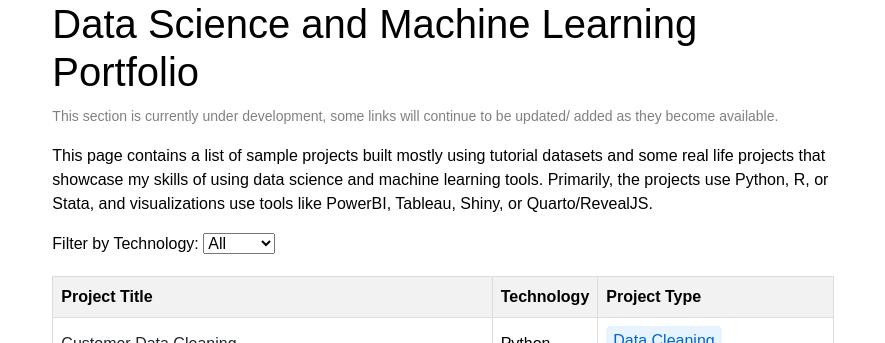
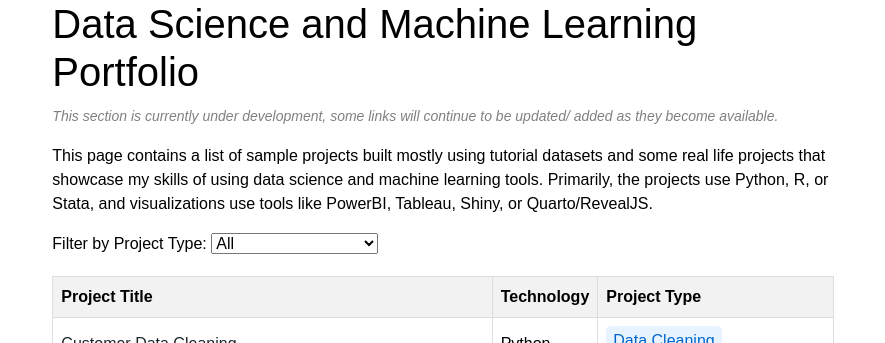
Before and after one commit to masud90/masud90.github.io, a Jekyll site: the page built from datascience.md, in a window 1280 px wide. Shown: the part 193-536 px from the top of the page, without its empty margins (197-1082 px from the left). Built offline with Jekyll 4.4.1, drawn with Linux system fonts in a browser that asks for light colours.

Commit message:
update datascience.html
update filter to use project type categories.
update disclaimer text formatting

```diff
--- a/_layouts/datascience.html
+++ b/_layouts/datascience.html
@@ -16,20 +16,29 @@
     {% include header.html %}
     <div class="container">
       <h1>{{ page.title }}</h1>
-      <p style="color:#808080;"><small>
+      <p style="color:#808080;"><em><small>
         This section is currently under development, some links will continue to be updated/ added as they become available.
-    </small></p>
+    </small></em></p>
       <p>
         This page contains a list of sample projects built mostly using tutorial datasets and some real life projects that showcase my skills of using data science and machine learning tools. Primarily, the projects use Python, R, or Stata, and visualizations use tools like PowerBI, Tableau, Shiny, or Quarto/RevealJS.
     </p>
       <!-- Filter Dropdown -->
       <div class="filter-container">
-        <label for="technologyFilter">Filter by Technology:</label>
-        <select id="technologyFilter" onchange="filterTable()">
+        <label for="projectTypeFilter">Filter by Project Type:</label>
+        <select id="projectTypeFilter" onchange="filterTable()">
           <option value="all">All</option>
-          {% assign technologies = site.data.projects | map: 'Technology' | uniq %}
-          {% for tech in technologies %}
-            <option value="{{ tech }}">{{ tech }}</option>
+          {% assign all_types = "" %}
+          {% for project in site.data.projects %}
+            {% assign types = project.ProjectType | split: ',' %}
+            {% for type in types %}
+              {% assign all_types = all_types | append: type | append: ',' %}
+            {% endfor %}
+          {% endfor %}
+          {% assign unique_types = all_types | split: ',' | uniq %}
+          {% for type in unique_types %}
+            {% if type != "" %}
+              <option value="{{ type | strip }}">{{ type | strip }}</option>
+            {% endif %}
           {% endfor %}
         </select>
       </div>
@@ -54,15 +63,19 @@
 
   <script>
     function filterTable() {
-      var filter = document.getElementById('technologyFilter').value;
+      var filter = document.getElementById('projectTypeFilter').value;
       var table = document.getElementById('projectsTable');
       var tr = table.getElementsByTagName('tr');
 
       for (var i = 1; i < tr.length; i++) { // Start from 1 to skip the header row
-        var td = tr[i].getElementsByTagName('td')[1]; // Technology column
+        var td = tr[i].getElementsByTagName('td')[2]; // Project Type column
         if (td) {
-          var tech = td.textContent || td.innerText;
-          if (filter === 'all' || tech === filter) {
+          var types = td.textContent || td.innerText;
+          var typeArray = types.split(',').map(function(type) {
+            return type.trim();
+          });
+
+          if (filter === 'all' || typeArray.includes(filter)) {
             tr[i].style.display = '';
           } else {
             tr[i].style.display = 'none';
```
